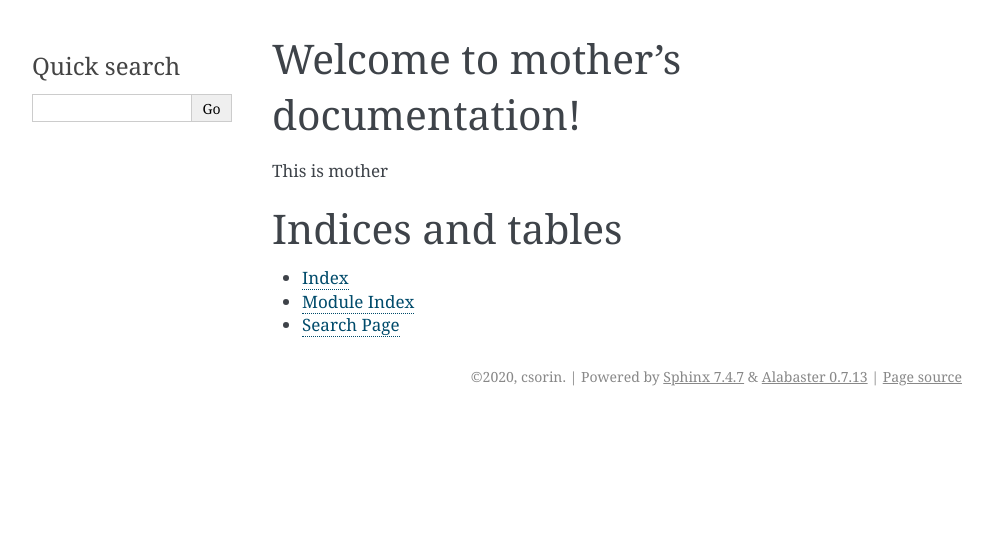
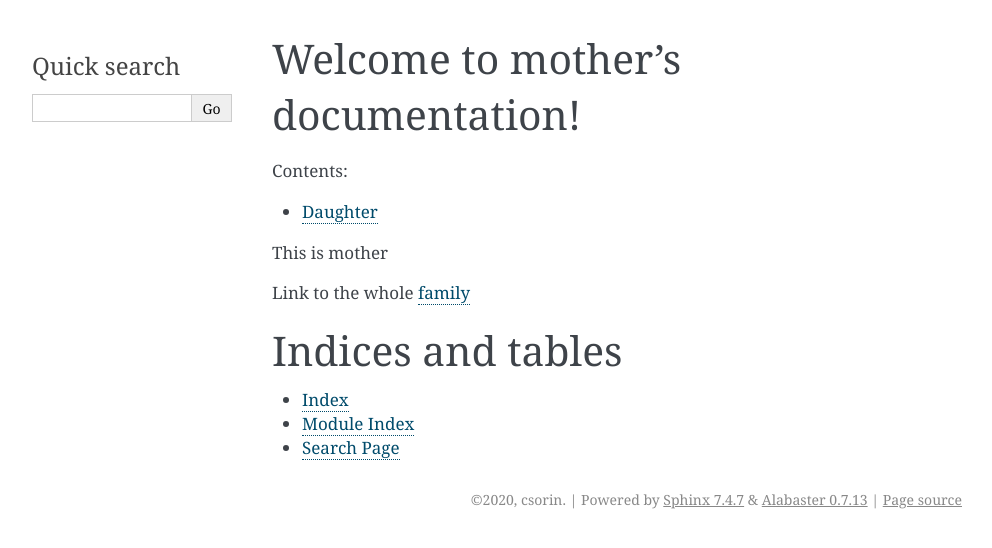
Before and after one commit to KarateDev/mother, a Sphinx documentation site: the page built from docs/index.rst, in a window 1280 px wide. Shown: the top 548 px of the page, without its empty margins (148-1140 px from the left). Built offline with Sphinx 7.4.7, drawn with Linux system fonts in a browser that asks for light colours.

Commit message:
add dauther and keyword for test purpose

```diff
--- /dev/null
+++ b/docs/daughter.rst
@@ -0,0 +1,4 @@
+Daughter
+==================================
+
+I contain the keyword peanut
--- a/docs/index.rst
+++ b/docs/index.rst
@@ -10,8 +10,11 @@ Welcome to mother's documentation!
    :maxdepth: 2
    :caption: Contents:
 
+   daughter
+
 This is mother
 
+Link to the whole `family <https://family-test.readthedocs.io/en/latest>`_
 
 Indices and tables
 ==================
```
